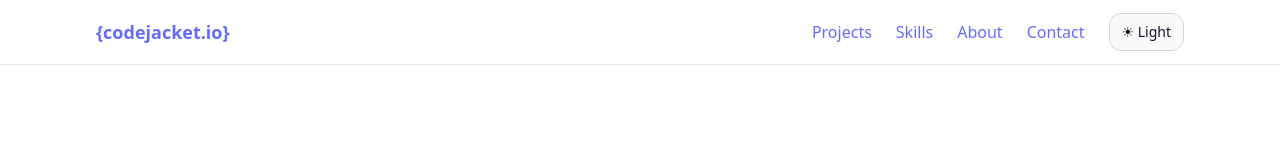
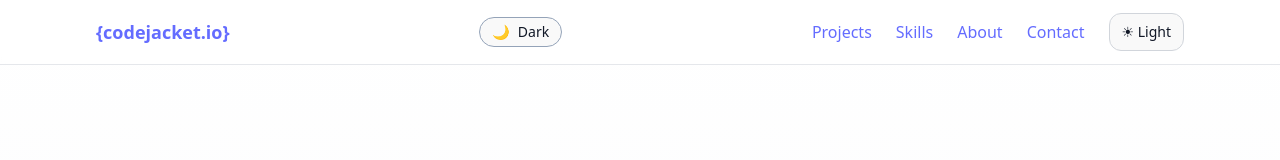
Before and after one commit to diydaniel/Portfolio-Webpage-codejacket.io, a React (Vite) app: page / in a window 1280 px wide. Shown: the top 160 px of the page. Built offline with nearby package versions, Linux system fonts and the light colour scheme; no server answers.

Commit message:
add src/hooks/useTheme.ts - add dark theme, add functionality to Light/Dark toggle button inside Header function

```diff
--- a/src/App.tsx
+++ b/src/App.tsx
@@ -1,6 +1,7 @@
 import type { JSX } from "react";
 import { useEffect, useMemo, useState } from "react";
 import { motion } from "framer-motion";
+import { useTheme } from './hooks/useTheme';
 
 const GITHUB_USER = "diydaniel";
 
@@ -27,6 +28,7 @@ export default function App(): JSX.Element {
   const [activeTopic, setActiveTopic] = useState<string>("All");
   const [languages, setLanguages] = useState<string[]>(["All"]);
   const [language, setLanguage] = useState<string>("All");
+
 
   useEffect(() => {
     let cancelled = false;
@@ -117,10 +119,37 @@ export default function App(): JSX.Element {
 
 function Header(): JSX.Element {
   const [open, setOpen] = useState(false);
+  const { theme, toggleTheme } = useTheme();
+
   return (
     <header className="sticky top-0 z-40 backdrop-blur supports-[backdrop-filter]:bg-white/60 dark:supports-[backdrop-filter]:bg-gray-950/60 border-b border-gray-200 dark:border-gray-800">
       <div className="mx-auto max-w-6xl px-4 sm:px-6 lg:px-8 h-16 flex items-center justify-between">
-        <a href="#home" className="font-bold text-lg">{`{codejacket.io}`}</a>
+        <a href="#home" className="font-bold text-lg">
+          {'{codejacket.io}'}
+        </a>
+
+        {/* Light / Dark toggle button */}
+        <button
+          onClick={toggleTheme}
+          className="flex items-center gap-2 rounded-full border border-slate-400 dark:border-slate-600 px-3 py-1 text-sm"
+        >
+          {theme === 'light' ? (
+            <>
+              <span role="img" aria-label="moon">
+                🌙
+              </span>
+              <span>Dark</span>
+            </>
+          ) : (
+            <>
+              <span role="img" aria-label="sun">
+                ☀️
+              </span>
+              <span>Light</span>
+            </>
+          )}
+        </button>
+
         <nav className="hidden md:flex gap-6 items-center">
           <a href="#projects">Projects</a>
           <a href="#skills">Skills</a>
--- /dev/null
+++ b/src/hooks/useTheme.ts
@@ -0,0 +1,36 @@
+// src/hooks/useTheme.ts
+import { useEffect, useState } from 'react';
+
+type Theme = 'light' | 'dark';
+
+export function useTheme() {
+  const [theme, setTheme] = useState<Theme>(() => {
+    if (typeof window === 'undefined') return 'light';
+
+    const stored = window.localStorage.getItem('theme') as Theme | null;
+    if (stored === 'light' || stored === 'dark') return stored;
+
+    // Default: match system preference
+    return window.matchMedia('(prefers-color-scheme: dark)').matches
+      ? 'dark'
+      : 'light';
+  });
+
+  useEffect(() => {
+    const root = document.documentElement;
+
+    if (theme === 'dark') {
+      root.classList.add('dark');
+    } else {
+      root.classList.remove('dark');
+    }
+
+    window.localStorage.setItem('theme', theme);
+  }, [theme]);
+
+  const toggleTheme = () =>
+    setTheme((prev) => (prev === 'light' ? 'dark' : 'light'));
+
+  return { theme, toggleTheme };
+}
+// ---> src/App.tsx
--- a/tailwind.config.js
+++ b/tailwind.config.js
@@ -1,5 +1,8 @@
 export default {
-  content: ["index.html", "src/**/*.{ts,tsx,js,jsx}"],
-  theme: { extend: {} },
-  plugins: [], // remove @tailwindcss/line-clamp here (v3 includes it)
+  darkMode: 'class',  // 👈 this is important
+  content: ['./index.html', './src/**/*.{ts,tsx,js,jsx}'],
+  theme: {
+    extend: {},
+  },
+  plugins: [],
 }
```
